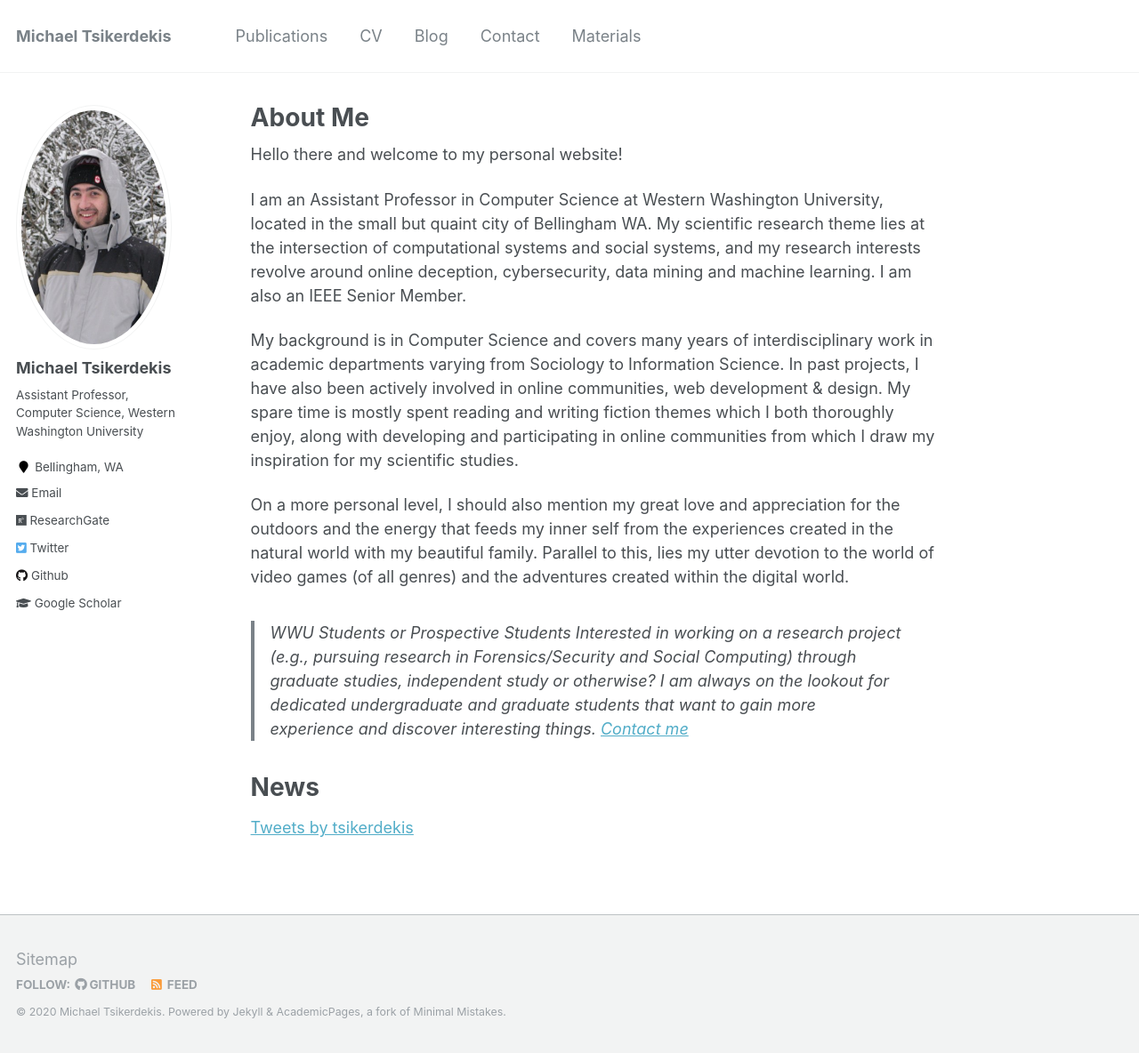
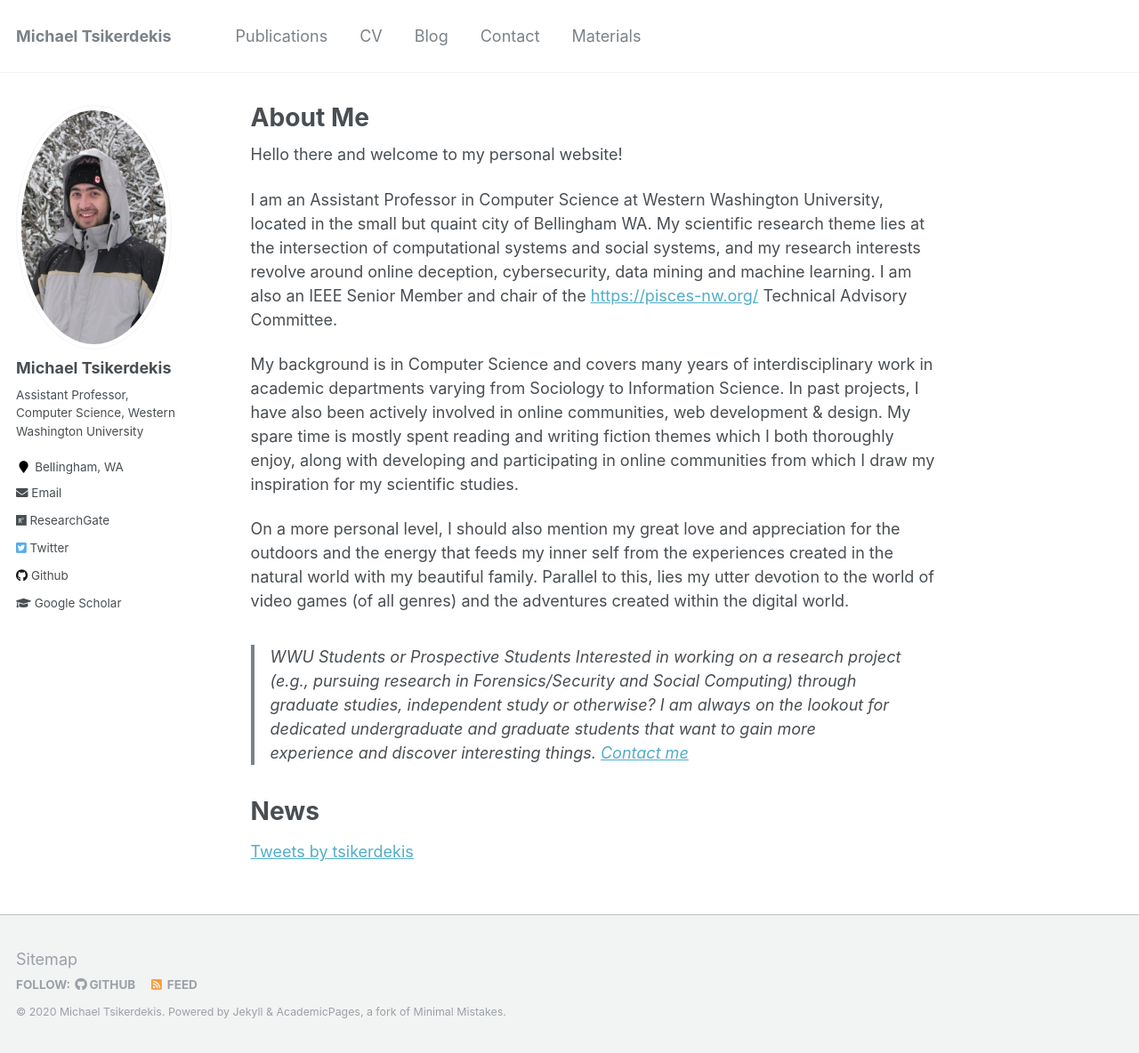
Before and after one commit to tsikerdekis/michael.tsikerdekis.com, a Jekyll site: the page built from _pages/about.md, in a window 1280 px wide and 1184 px high. Shown: the whole window at 89% size. Built offline with Jekyll 4.4.1, drawn with Linux system fonts in a browser that asks for light colours; comment, search, counter and statistics services are not loaded.

Commit message:
Update about.md

```diff
--- a/_pages/about.md
+++ b/_pages/about.md
@@ -9,7 +9,7 @@
 
 Hello there and welcome to my personal website!
 
-I am an Assistant Professor in Computer Science at Western Washington University, located in the small but quaint city of Bellingham WA. My scientific research theme lies at the intersection of computational systems and social systems, and my research interests revolve around online deception, cybersecurity, data mining and machine learning. I am also an IEEE Senior Member.
+I am an Assistant Professor in Computer Science at Western Washington University, located in the small but quaint city of Bellingham WA. My scientific research theme lies at the intersection of computational systems and social systems, and my research interests revolve around online deception, cybersecurity, data mining and machine learning. I am also an IEEE Senior Member and chair of the [https://pisces-nw.org/](PISCES) Technical Advisory Committee.
 
 My background is in Computer Science and covers many years of interdisciplinary work in academic departments varying from Sociology to Information Science. In past projects, I have also been actively involved in online communities, web development & design. My spare time is mostly spent reading and writing fiction themes which I both thoroughly enjoy, along with developing and participating in online communities from which I draw my inspiration for my scientific studies.
 
```
